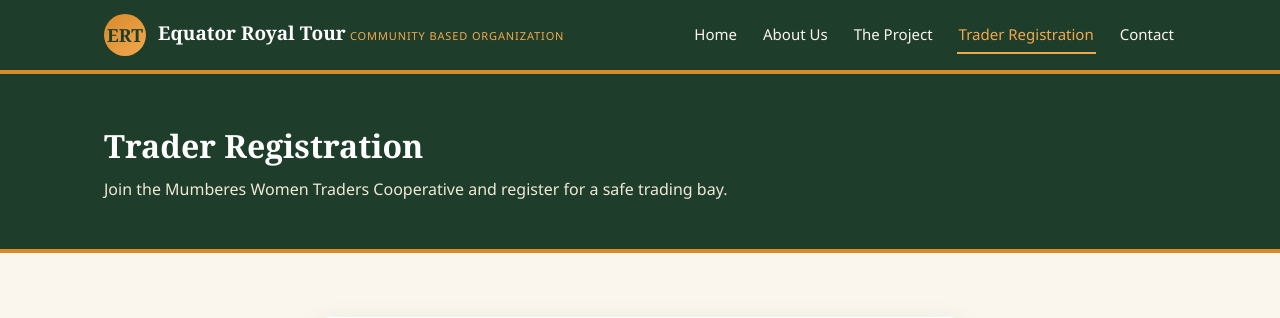
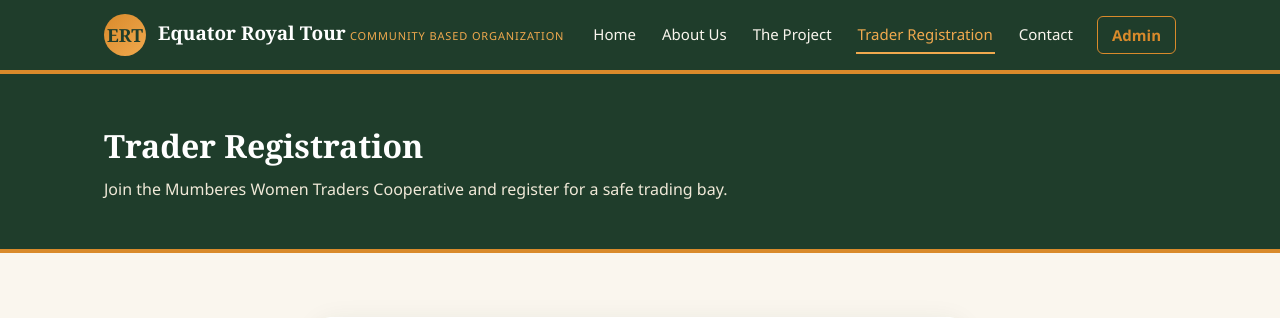
Before and after one commit to Swendon/Equatorroyaltour, a PHP site: page /register.php in a window 1280 px wide. Shown: the top 318 px of the page. Run offline with PHP 8.4, Linux system fonts and the light colour scheme; data comes from the database, SQL or seed files in the repository.

Commit message:
Add admin login button to registration page navigation

```diff
--- a/css/style.css
+++ b/css/style.css
@@ -113,6 +113,20 @@ img { max-width: 100%; display: block; }
 .nav-links a.active {
   color: var(--amber-light);
   border-bottom-color: var(--amber-light);
+}
+
+.nav-links a.admin-link {
+  border: 1px solid var(--amber);
+  padding: 6px 14px;
+  border-radius: 6px;
+  color: var(--amber);
+  font-weight: 600;
+}
+
+.nav-links a.admin-link:hover {
+  background: var(--amber);
+  color: var(--green-deep);
+  border-bottom-color: transparent;
 }
 
 /* Hero */
--- a/includes/header.php
+++ b/includes/header.php
@@ -1,6 +1,7 @@
 <?php if (!isset($pageTitle)) { $pageTitle = 'Equator Royal Tour CBO'; }
 if (!isset($pageDescription)) { $pageDescription = 'Equator Royal Tour CBO — empowering women traders, restoring the Mau–Mumberes catchment, and unlocking tourism and transport opportunities across Baringo County, Kenya.'; }
-if (!isset($showFloatingWhatsapp)) { $showFloatingWhatsapp = true; } ?>
+if (!isset($showFloatingWhatsapp)) { $showFloatingWhatsapp = true; }
+if (!isset($showAdminLink)) { $showAdminLink = false; } ?>
 <!DOCTYPE html>
 <html lang="en">
 <head>
@@ -28,6 +29,9 @@ if (!isset($showFloatingWhatsapp)) { $showFloatingWhatsapp = true; } ?>
       <a href="<?php echo $basePath ?? ''; ?>project.php" class="<?php echo ($active ?? '') === 'project' ? 'active' : ''; ?>">The Project</a>
       <a href="<?php echo $basePath ?? ''; ?>register.php" class="<?php echo ($active ?? '') === 'register' ? 'active' : ''; ?>">Trader Registration</a>
       <a href="<?php echo $basePath ?? ''; ?>contact.php" class="<?php echo ($active ?? '') === 'contact' ? 'active' : ''; ?>">Contact</a>
+      <?php if ($showAdminLink): ?>
+        <a href="<?php echo $basePath ?? ''; ?>admin/login.php" class="admin-link">Admin</a>
+      <?php endif; ?>
     </nav>
   </div>
 </header>
--- a/register.php
+++ b/register.php
@@ -5,6 +5,7 @@ $pageDescription = 'Join the Mumberes Women Traders Cooperative. Register as a t
 $active = 'register';
 $basePath = '';
 $showFloatingWhatsapp = true;
+$showAdminLink = true;
 
 $csrf_token = bin2hex(random_bytes(32));
 $_SESSION['csrf_token'] = $csrf_token;
```
